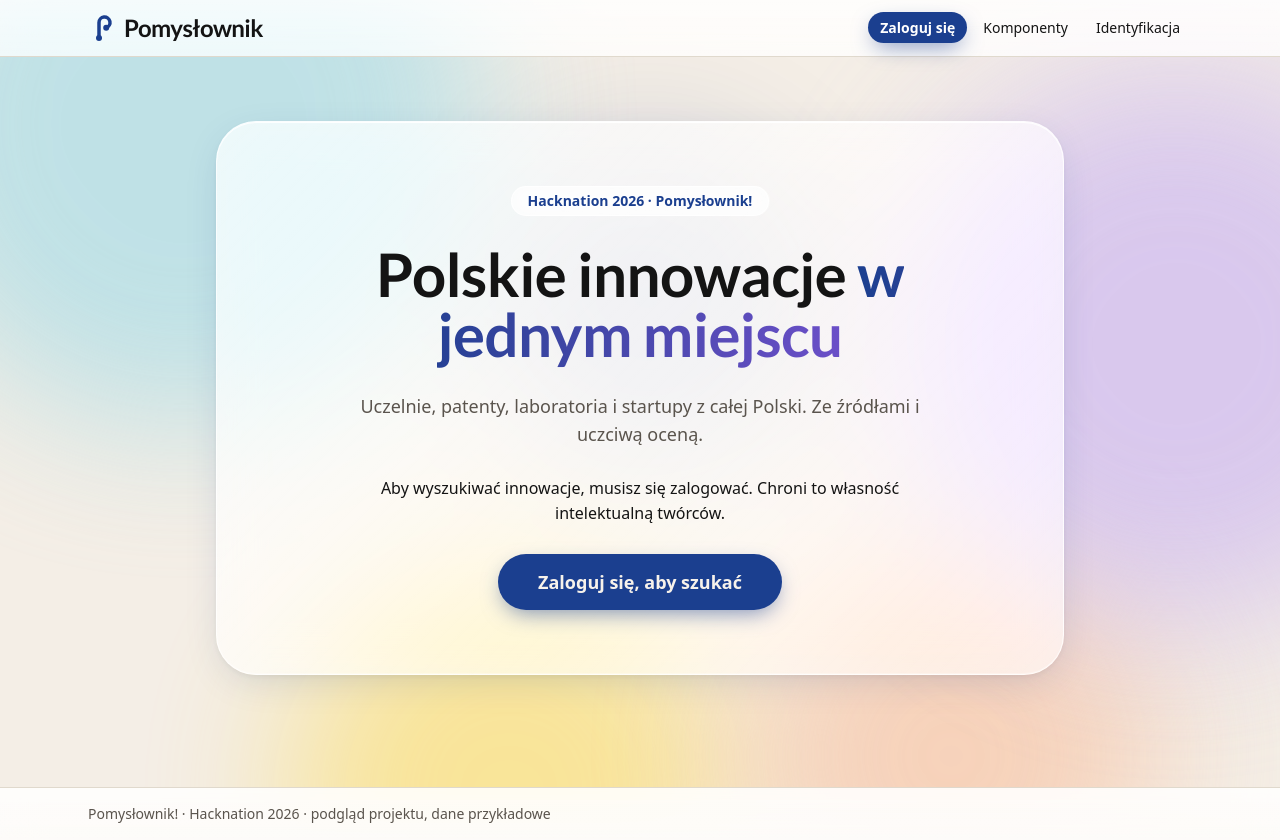
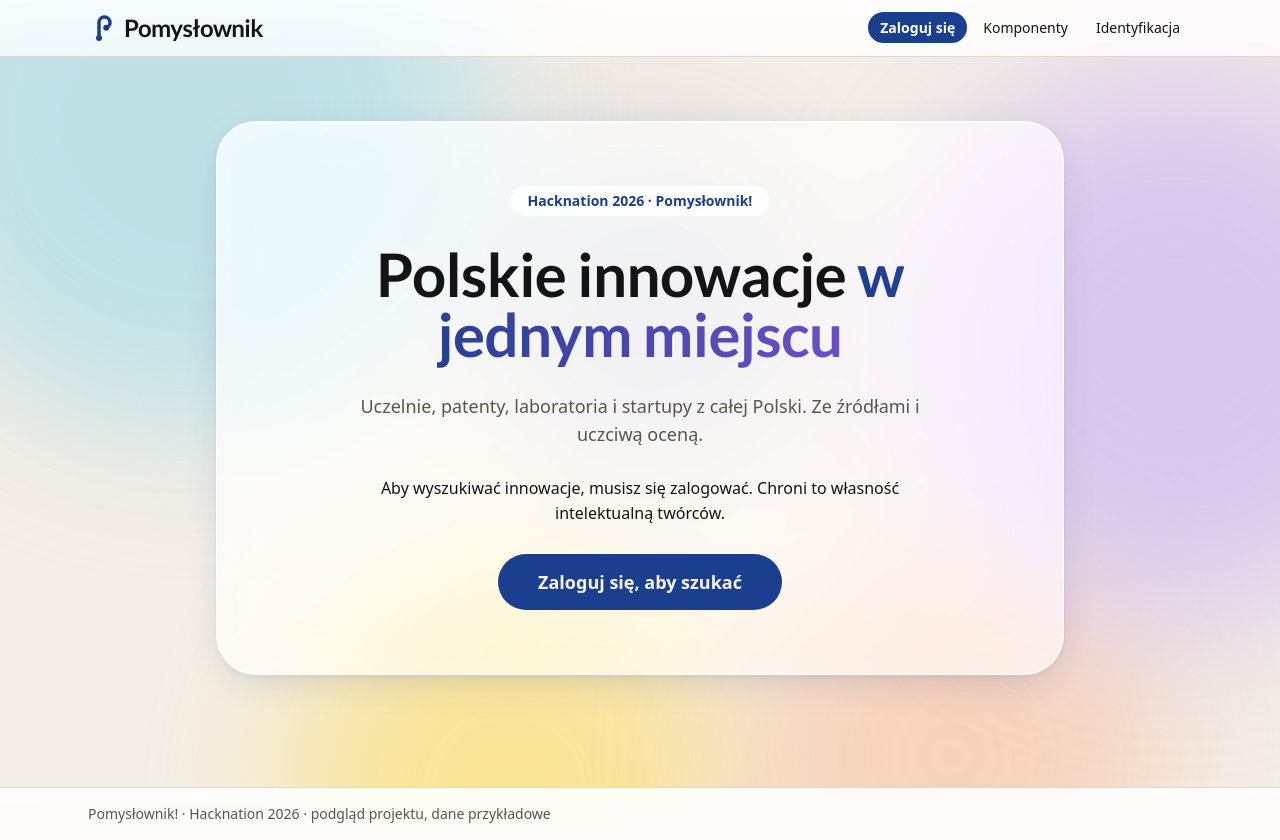
Before and after one commit to Delta-43/ft_marvins-pomyslownik, a Next.js app in the folder frontend/: page / in a window 1280 px wide. Built offline with nearby package versions, Linux system fonts and the light colour scheme; no server answers; a web font is replaced by a local one.

Commit message:
Buttons: remove shadow
Co-Authored-By: Claude Opus 5.5 <noreply@anthropic.com>

```diff
--- a/frontend/src/app/globals.css
+++ b/frontend/src/app/globals.css
@@ -108,30 +108,27 @@ body { background: #F4EEE6; }
   border: 1px solid rgb(255 255 255 / 0.14);
   box-shadow: 0 1px 0 rgb(255 255 255 / 0.18) inset, 0 30px 60px -20px rgb(20 20 20 / 0.45);
 }
-/* Buttons: flat colours as in the brand components page (Komponenty), no gradient, with a soft drop shadow. */
+/* Buttons: flat, as in the brand components page (Komponenty). No gradient, no shadow. */
 @utility btn-primary {
   background: #1B3F8F;
   color: #F7F2EB;
   border: none;
-  box-shadow: 0 8px 22px -6px rgb(27 63 143 / 0.6);
-  transition: background-color 160ms ease, box-shadow 160ms ease;
-  &:hover { background: #14306E; box-shadow: 0 12px 28px -6px rgb(27 63 143 / 0.7); }
+  transition: background-color 160ms ease;
+  &:hover { background: #14306E; }
 }
 @utility btn-secondary {
   background: #FFFFFF;
   color: #141414;
   border: 1.5px solid #141414;
-  box-shadow: 0 8px 22px -8px rgb(20 20 20 / 0.25);
-  transition: background-color 160ms ease, box-shadow 160ms ease;
-  &:hover { background: #F7F2EB; box-shadow: 0 12px 28px -8px rgb(20 20 20 / 0.3); }
+  transition: background-color 160ms ease;
+  &:hover { background: #F7F2EB; }
 }
 @utility btn-accent {
   background: #FFD93D;
   color: #141414;
   border: none;
-  box-shadow: 0 8px 22px -6px rgb(245 204 31 / 0.6);
-  transition: background-color 160ms ease, box-shadow 160ms ease;
-  &:hover { background: #F5CC1F; box-shadow: 0 12px 28px -6px rgb(245 204 31 / 0.7); }
+  transition: background-color 160ms ease;
+  &:hover { background: #F5CC1F; }
 }
 /* Full-width top and bottom strips: white glass, dark text. */
 @utility glass-bar {
```
